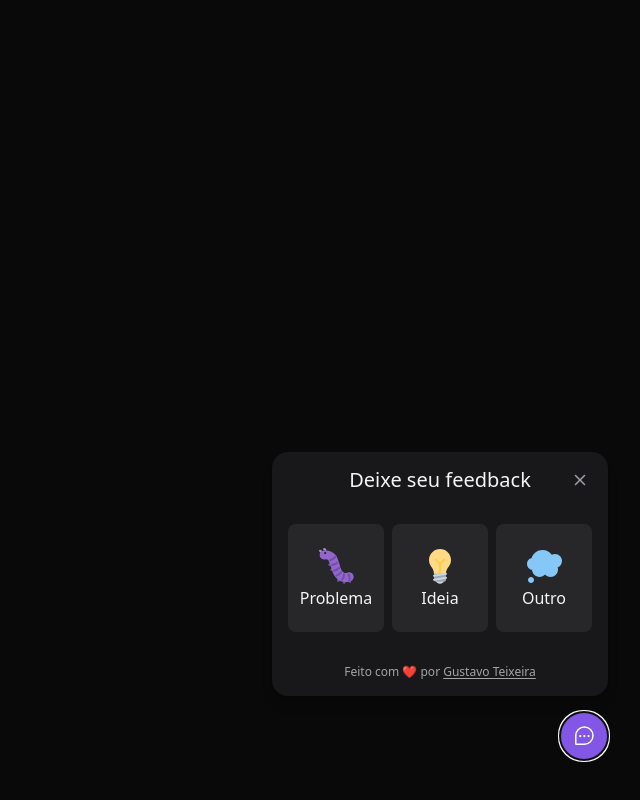
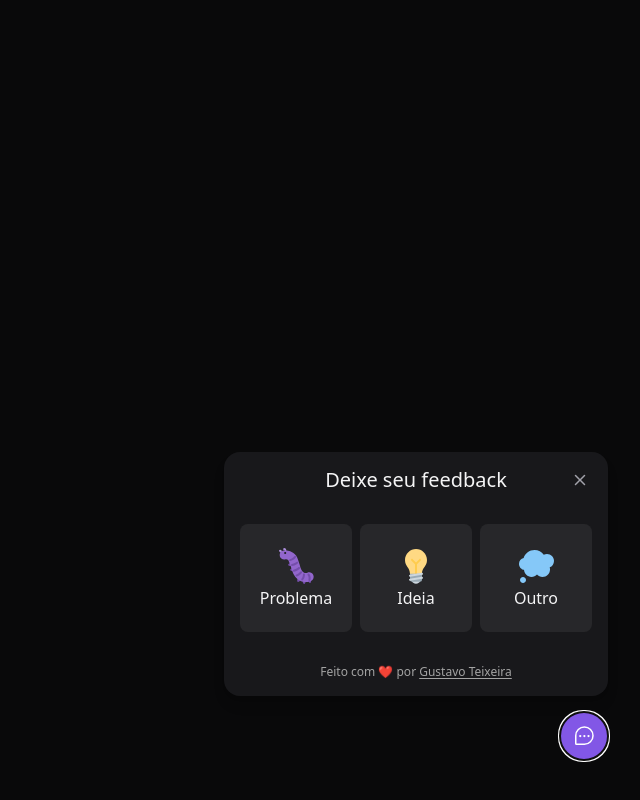
Before and after one commit to taylosstls/impulse-feedback-widget, a React (Vite) app in the folder web/: page / in a window 1280 px wide. Both pictures are taken after a click on the button "Feedback". Shown: the whole page, without its empty margins (640-1280 px from the left). Built offline with nearby package versions, Linux system fonts and the light colour scheme.

Commit message:
Adjust Widget name and positions

```diff
--- a/web/package.json
+++ b/web/package.json
@@ -19,6 +19,7 @@
   },
   "devDependencies": {
     "@rocketseat/eslint-config": "^2.2.2",
+    "@tailwindcss/forms": "^0.5.7",
     "@types/react": "^18.3.3",
     "@types/react-dom": "^18.3.0",
     "@typescript-eslint/eslint-plugin": "^7.13.1",
@@ -29,6 +30,7 @@
     "eslint-plugin-react-hooks": "^4.6.2",
     "eslint-plugin-react-refresh": "^0.4.7",
     "postcss": "^8.4.39",
+    "tailwind-scrollbar": "^3.1.0",
     "tailwindcss": "^3.4.6",
     "typescript": "^5.2.2",
     "vite": "^5.3.1"
--- a/web/src/components/molecules/BackWidget/index.tsx
+++ b/web/src/components/molecules/BackWidget/index.tsx
@@ -7,7 +7,7 @@ export function BackWidget({ ...props }: BackWidgetProps) {
   return (
     <button
       type="button"
-      className="top-5 left-5 absolute text-zinc-400 hover:text-zinc-100"
+      className="top-5 left-5 absolute text-zinc-400 transition-all duration-300 hover:text-zinc-100"
       {...props}
     >
       <Icon typeIcon="back" />
--- a/web/src/components/molecules/CloseWidget/index.tsx
+++ b/web/src/components/molecules/CloseWidget/index.tsx
@@ -5,7 +5,7 @@ import { Icon } from '../../atoms/Icon'
 export function CloseWidget() {
   return (
     <PopoverButton
-      className="top-5 right-5 absolute text-zinc-400 hover:text-zinc-100"
+      className="top-5 right-5 absolute text-zinc-400 transition-all duration-300 hover:text-red-400 text-"
       title="Fechar formulário de feedback"
     >
       <Icon typeIcon="close" weight="bold" />
--- a/web/src/components/molecules/FeedbackTypeButton/index.tsx
+++ b/web/src/components/molecules/FeedbackTypeButton/index.tsx
@@ -23,6 +23,7 @@ export function FeedbackTypeButton({
         'bg-zinc-800 rounded-lg py-5 w-24 flex-1 flex flex-col justify-center items-center border-2 border-transparent transition-all duration-500 outline-none hover:border-brand-500 focus:border-brand-500',
         className,
       )}
+      title={`Formulário ${feedback.title.toLocaleLowerCase()}`}
       {...props}
     >
       <img src={feedback.image.source} alt={feedback.image.alt} />
--- a/web/src/components/organisms/WidgetForm/index.tsx
+++ b/web/src/components/organisms/WidgetForm/index.tsx
@@ -1,31 +1,32 @@
-import { feedbackTypes, FeedbackType } from '../../data/feedbackTypes'
-
-import { FeedbackTypeButton } from '../../molecules/FeedbackTypeButton'
+import { FeedbackType, feedbackTypes } from '../../data/feedbackTypes'
 
 import { Header } from '../../molecules/Header'
 
-type WidgetFormProps = {
-  onFeedbackTypeChanged: (feedbackType: FeedbackType) => void
+type WidgetSelectedType = {
+  feedbackType: FeedbackType
+  restartFeedback: () => void
 }
 
-export function WidgetForm({ onFeedbackTypeChanged }: WidgetFormProps) {
-  const handleFeedbackTypeClick = (key: FeedbackType) => {
-    onFeedbackTypeChanged(key)
-  }
+export function WidgetForm({
+  feedbackType,
+  restartFeedback,
+}: WidgetSelectedType) {
+  const feedbackTypeInfo = feedbackTypes[feedbackType]
 
   return (
     <>
-      <Header title="Deixe seu feedback" />
+      <Header
+        back={restartFeedback}
+        image={feedbackTypeInfo.image}
+        title={feedbackTypeInfo.title}
+      />
 
-      <div className="flex py-8 gap-2 w-full">
-        {Object.entries(feedbackTypes).map(([key, value]) => (
-          <FeedbackTypeButton
-            onClick={() => handleFeedbackTypeClick(key as FeedbackType)}
-            key={key}
-            feedback={value}
-          />
-        ))}
-      </div>
+      <form className="my-4 w-full">
+        <textarea
+          className="w-full border-solid h-28 text-sm placeholder-zinc-400 text-zinc-100 border-zinc-600 bg-transparent rounded-md resize-none focus:outline-none focus:border-brand-500 focus:ring-brand-500 focus:ring-1"
+          placeholder="Conte com detalhes o que está acontecendo..."
+        />
+      </form>
     </>
   )
 }
--- /dev/null
+++ b/web/src/components/organisms/WidgetSelectFeedback/index.tsx
@@ -0,0 +1,33 @@
+import { feedbackTypes, FeedbackType } from '../../data/feedbackTypes'
+
+import { FeedbackTypeButton } from '../../molecules/FeedbackTypeButton'
+
+import { Header } from '../../molecules/Header'
+
+type WidgetSelectFeedbackProps = {
+  onFeedbackTypeChanged: (feedbackType: FeedbackType) => void
+}
+
+export function WidgetSelectFeedback({
+  onFeedbackTypeChanged,
+}: WidgetSelectFeedbackProps) {
+  const handleFeedbackTypeClick = (key: FeedbackType) => {
+    onFeedbackTypeChanged(key)
+  }
+
+  return (
+    <>
+      <Header title="Deixe seu feedback" />
+
+      <div className="flex py-8 gap-2 w-full">
+        {Object.entries(feedbackTypes).map(([key, value]) => (
+          <FeedbackTypeButton
+            onClick={() => handleFeedbackTypeClick(key as FeedbackType)}
+            key={key}
+            feedback={value}
+          />
+        ))}
+      </div>
+    </>
+  )
+}
--- a/web/src/components/organisms/WidgetSelected/index.tsx
+++ /dev/null
@@ -1,27 +0,0 @@
-import { FeedbackType, feedbackTypes } from '../../data/feedbackTypes'
-
-import { Header } from '../../molecules/Header'
-
-type WidgetSelectedType = {
-  feedbackType: FeedbackType
-  restartFeedback: () => void
-}
-
-export function WidgetSelected({
-  feedbackType,
-  restartFeedback,
-}: WidgetSelectedType) {
-  const feedbackTypeInfo = feedbackTypes[feedbackType]
-
-  return (
-    <>
-      <Header
-        back={restartFeedback}
-        image={feedbackTypeInfo.image}
-        title={feedbackTypeInfo.title}
-      />
-
-      <div className="flex py-8 gap-2 w-full"></div>
-    </>
-  )
-}
--- a/web/src/components/templates/Widget/index.tsx
+++ b/web/src/components/templates/Widget/index.tsx
@@ -1,7 +1,7 @@
 import { Popover, PopoverPanel } from '@headlessui/react'
 
 import { OpenWidget } from '../../molecules/OpenWidget'
-import { WidgetContent } from '../../organisms/WidgetContent'
+import { WidgetContent } from '../WidgetContent'
 
 export function Widget() {
   return (
--- a/web/src/components/organisms/WidgetContent/index.tsx
+++ b/web/src/components/templates/WidgetContent/index.tsx
@@ -2,10 +2,10 @@ import { useState } from 'react'
 
 import { FeedbackType } from '../../data/feedbackTypes'
 
-import { WidgetForm } from '../WidgetForm'
-import { WidgetSelected } from '../WidgetSelected'
+import { Footer } from '../../molecules/Footer'
 
-import { Footer } from '../../molecules/Footer'
+import { WidgetSelectFeedback } from '../../organisms/WidgetSelectFeedback'
+import { WidgetForm } from '../../organisms/WidgetForm'
 
 export function WidgetContent() {
   const [feedbackType, setFeedbackType] = useState<FeedbackType | null>(null)
@@ -15,11 +15,11 @@ export function WidgetContent() {
   }
 
   return (
-    <div className="bg-zinc-900 p-4 relative rounded-2xl mb-4 flex flex-col items-center shadow-lg w-[calc(100vw-2rem)] md:w-auto">
+    <div className="bg-zinc-900 p-4 relative rounded-2xl mb-4 flex flex-col items-center shadow-lg w-[calc(100vw-2rem)] sm:w-96">
       {!feedbackType ? (
-        <WidgetForm onFeedbackTypeChanged={setFeedbackType} />
+        <WidgetSelectFeedback onFeedbackTypeChanged={setFeedbackType} />
       ) : (
-        <WidgetSelected
+        <WidgetForm
           feedbackType={feedbackType}
           restartFeedback={handleRestartFeedback}
         />
--- a/web/tailwind.config.js
+++ b/web/tailwind.config.js
@@ -10,5 +10,5 @@ module.exports = {
       },
     },
   },
-  plugins: [],
+  plugins: [require('@tailwindcss/forms'), require('tailwind-scrollbar')],
 }
```
Also changed, not shown: 1 other file (tests, documents, lock files or other folders).
